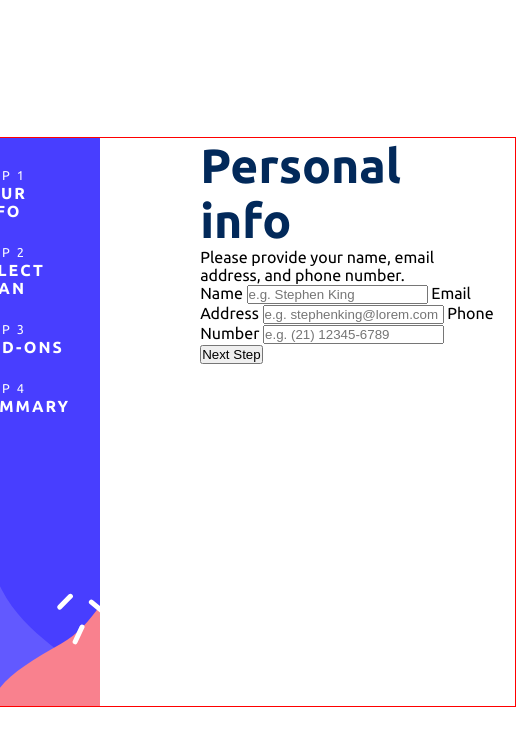
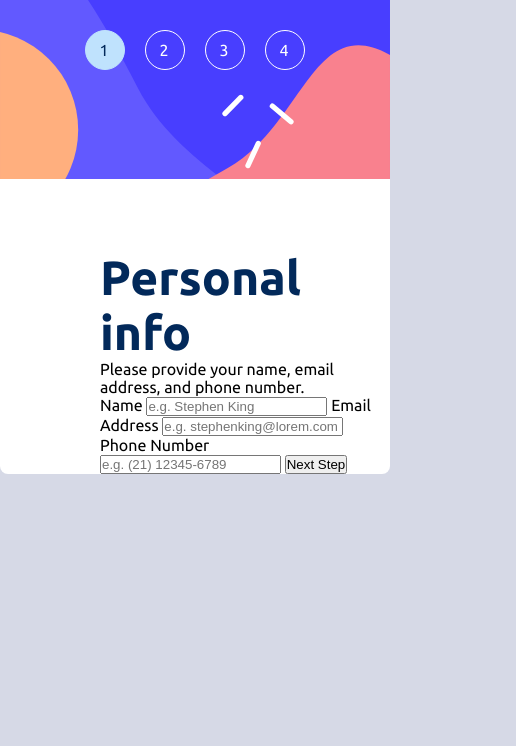
Before and after one commit to williampgdias/multi-step-app, a plain HTML site: page index.html in a window 390 px wide. Shown: the whole page, 516 px wide, since content can reach past the window. Drawn offline with nearby package versions, Linux system fonts and the light colour scheme.

Commit message:
feat(style.css): Finalizando a responsividade.

```diff
--- a/assets/css/style.css
+++ b/assets/css/style.css
@@ -37,6 +37,7 @@ body {
     align-items: center;
     justify-content: center;
     height: 100vh;
+    background-color: var(--light-gray);
 }
 
 /* Steps */
@@ -55,9 +56,11 @@ body {
 
 /* Container */
 .container {
-    border: 1px solid red;
-    padding: 0 20px;
+    /* border: 1px solid red; */
+    padding: 20px;
+    border-radius: 8px;
     display: flex;
+    background-color: var(--white);
 }
 
 /* Steps */
@@ -210,3 +213,50 @@ input:checked + .slider:before {
 .attribution a {
     color: hsl(228, 45%, 44%);
 }
+
+/* Responsive */
+@media screen and (max-width: 950px) {
+    #steps-number {
+        width: 25px;
+        height: 25px;
+        font-size: 0.75rem;
+    }
+    .steps div p:nth-child(1) {
+        font-size: 0.7rem;
+    }
+
+    .steps div p:nth-child(2) {
+        font-size: 0.85rem;
+    }
+}
+
+@media screen and (max-width: 600px) {
+    body {
+        display: block;
+    }
+    .container {
+        display: block;
+        padding: 0;
+    }
+    .sidebar {
+        background: url('../images/bg-sidebar-mobile.svg') no-repeat;
+        background-size: 100%;
+        width: 100%;
+        height: 250px;
+        display: flex;
+        justify-content: center;
+        align-items: flex-start;
+        gap: 20px;
+    }
+    .steps:not(:last-child) {
+        margin-bottom: 0;
+    }
+    .steps > div:nth-child(2) {
+        display: none;
+    }
+    #steps-number {
+        width: 40px;
+        height: 40px;
+        font-size: 1rem;
+    }
+}
```
